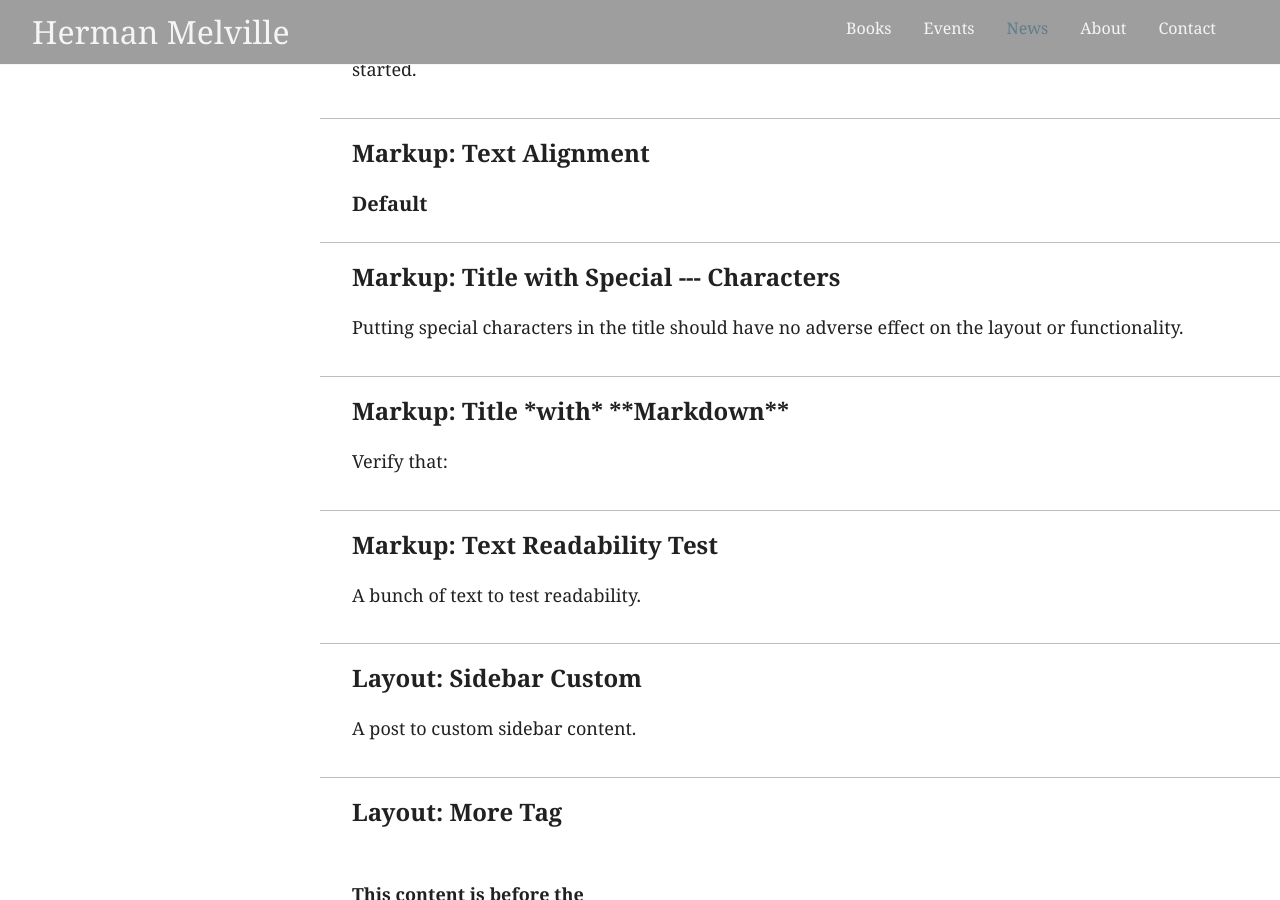
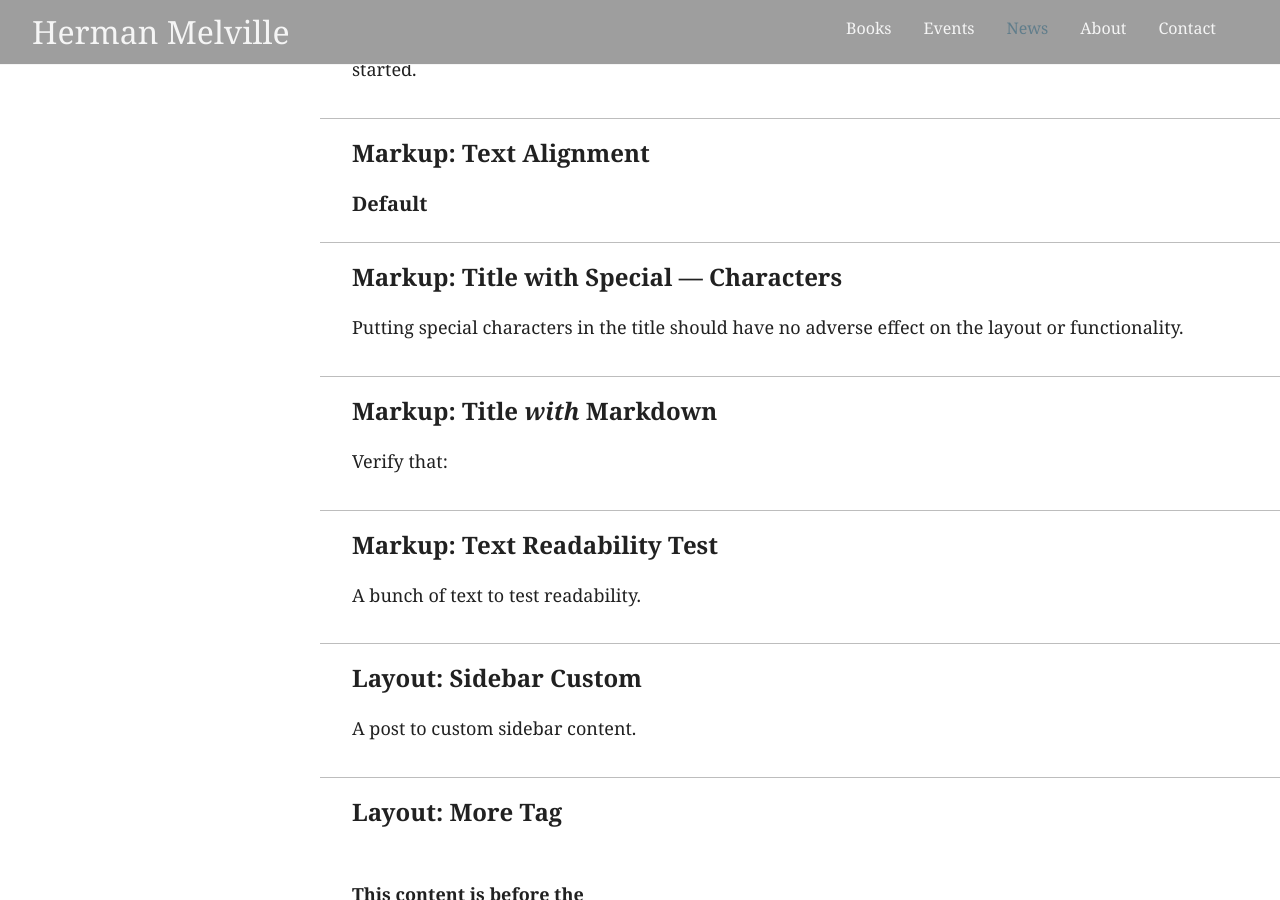
Before and after one commit to budparr/jekyll-base-for-authors, a Jekyll site: the page built from news/index.html, in a window 1280 px wide and 900 px high, scrolled down 1120 px. Built offline with Jekyll 4.4.1, drawn with Linux system fonts in a browser that asks for light colours; the list of posts is cut into pages by our own code.

Commit message:
add markdownify to post titles

```diff
--- a/_app/_includes/article.html
+++ b/_app/_includes/article.html
@@ -2,7 +2,7 @@
 
   <header class="post-header">
     <h1 class="p-name" itemprop="name headline">
-      {{ page.title }}
+      {{ page.title | markdownify | remove: '<p>' | remove: '</p>' }}
     </h1>
     <p class="post-meta">
       {% unless page.date != '' %}
--- a/_app/_layouts/listing-posts.html
+++ b/_app/_layouts/listing-posts.html
@@ -54,7 +54,7 @@
             {% assign date = object.date %}
 
                 <a href="{{ object.url }}" class="text-decoration-none block px3 py2 primary-text-color hover-white hover-bg-dark-primary-color transition bold">
-                  <span class="h2">{{ object.title }}</span>
+                  <span class="h2">{{ object.title | markdownify | remove: '<p>' | remove: '</p>' }}</span>
 
 
                   {% if object.excerpt %}
```
